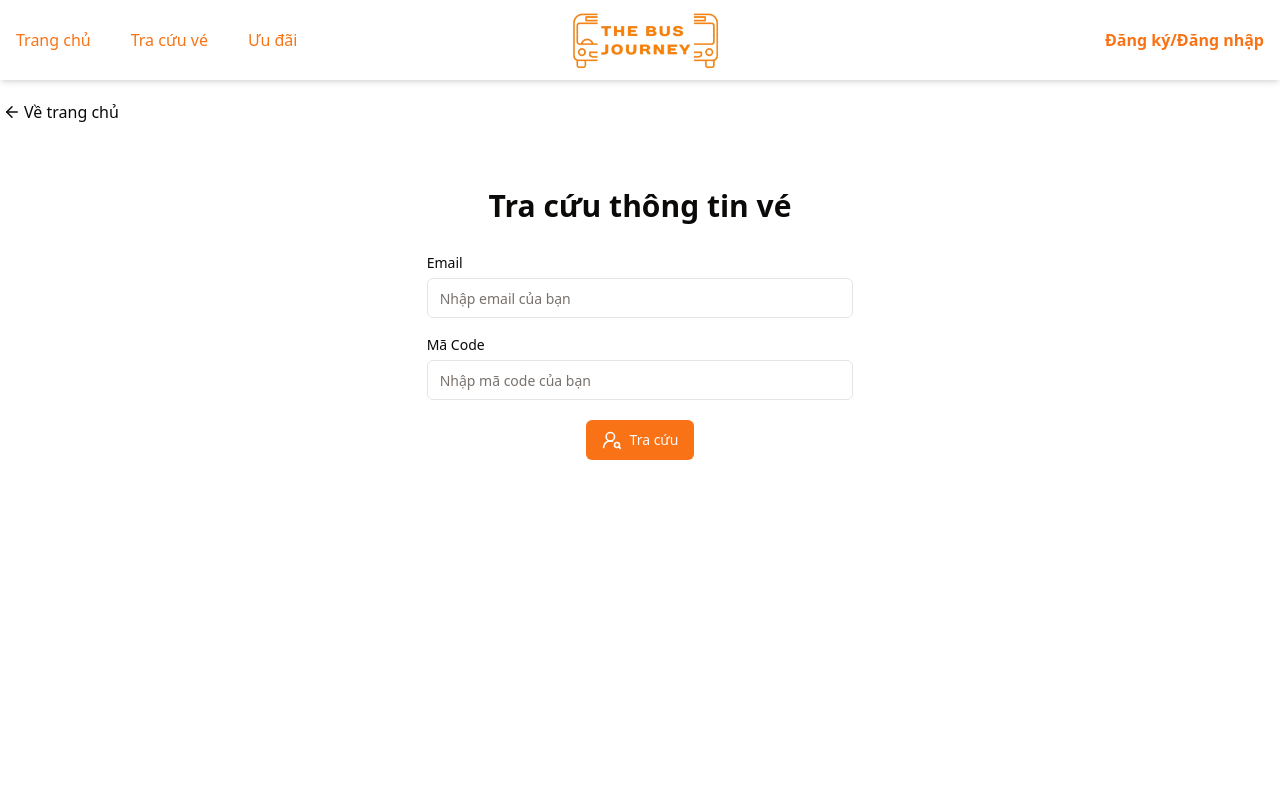
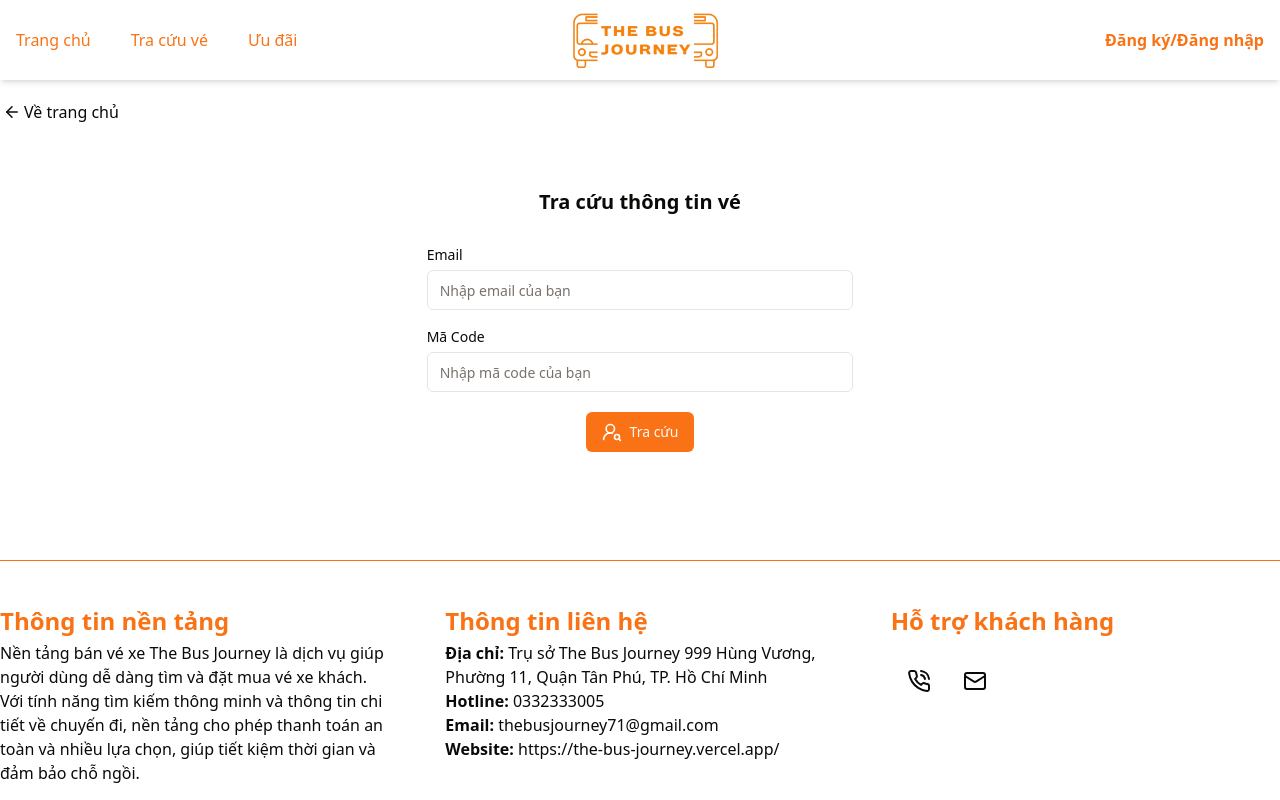
Before and after one commit to truongduytven/SWD392-FrontEnd, a React (Vite) app: page /ticketInfo in a window 1280 px wide. Shown: the top 800 px of the page. Built offline with nearby package versions, Linux system fonts and the light colour scheme.

Commit message:
fix: layout search ticket

```diff
--- a/src/components/global/organisms/Header.tsx
+++ b/src/components/global/organisms/Header.tsx
@@ -11,7 +11,6 @@ import {
 import { Link, useLocation } from 'react-router-dom'
 
 function Header() {
-  const location = useLocation()
   return (
     <header
       className='w-full shadow-md fixed top-0 z-50 bg-white'
--- a/src/components/global/organisms/Ticket.tsx
+++ b/src/components/global/organisms/Ticket.tsx
@@ -2,7 +2,7 @@
 function Ticket() {
   return (
     <div className='flex flex-col items-center justify-center text-sm '>
-            <h1 className="text-lg font-bold mb-4">Tra cứu vé thành công</h1>
+            <h1 className="text-3xl font-bold mb-4">Tra cứu vé thành công</h1>
 
       <div className='flex bg-white shadow-lg rounded-lg border'>
         <div className='flex '>
@@ -10,7 +10,7 @@ function Ticket() {
             <div className='flex flex-col gap-2 items-center'>
               <p className='text-lg font-semibold'>
                 Giá vé:
-                <span className='text-xl font-bold text-orange-500'>170.000đ</span>
+                <span className='text-xl font-bold text-orange-500 ml-1'>170.000đ</span>
               </p>
               <p className='text-md font-semibold'>Giá dịch vụ:</p>
             </div>
--- a/src/components/global/templates/RootLayout.tsx
+++ b/src/components/global/templates/RootLayout.tsx
@@ -6,7 +6,7 @@ function RootLayout() {
   return (
     <div className="h-screen relative">
       <Header />
-      <div className="flex min-h-full pt-20">
+      <div className="flex min-h-[70%] pt-20">
         <Outlet />
       </div>
       <Footer />
--- a/src/pages/SearchTicket.tsx
+++ b/src/pages/SearchTicket.tsx
@@ -37,7 +37,7 @@ function SearchTicket() {
         </Link>
       </div>
       <div className='relative flex gap-8 justify-start flex-col items-center h-fit w-full mt-16'>
-        <h1 className='font-bold text-3xl'>Tra cứu thông tin vé</h1>
+        <h1 className='font-bold text-xl'>Tra cứu thông tin vé</h1>
         <Form {...searchTicketForm}>
           <form
             onSubmit={searchTicketForm.handleSubmit(onSubmitLogin)}
--- a/src/pages/SelectTicket.tsx
+++ b/src/pages/SelectTicket.tsx
@@ -9,7 +9,7 @@ function SelectTicket() {
   const navigate = useNavigate()
   return (
     <Container>
-      <div className='h-full flex flex-col my-5 space-y-8'>
+      <div className='h-full flex flex-col my-5 space-y-8 mb-16'>
         <div className='flex justify-start items-center'>
           <Button
             onClick={() => navigate(-1)}
```
